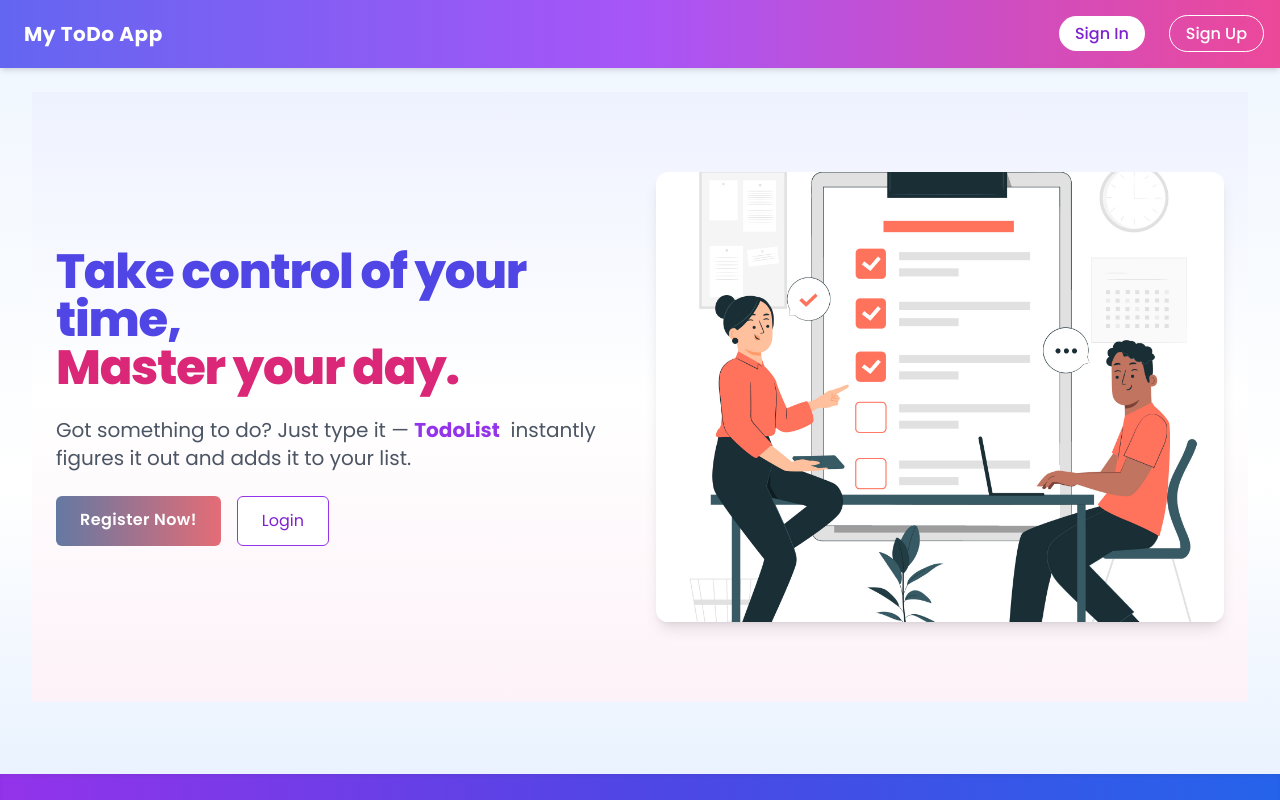
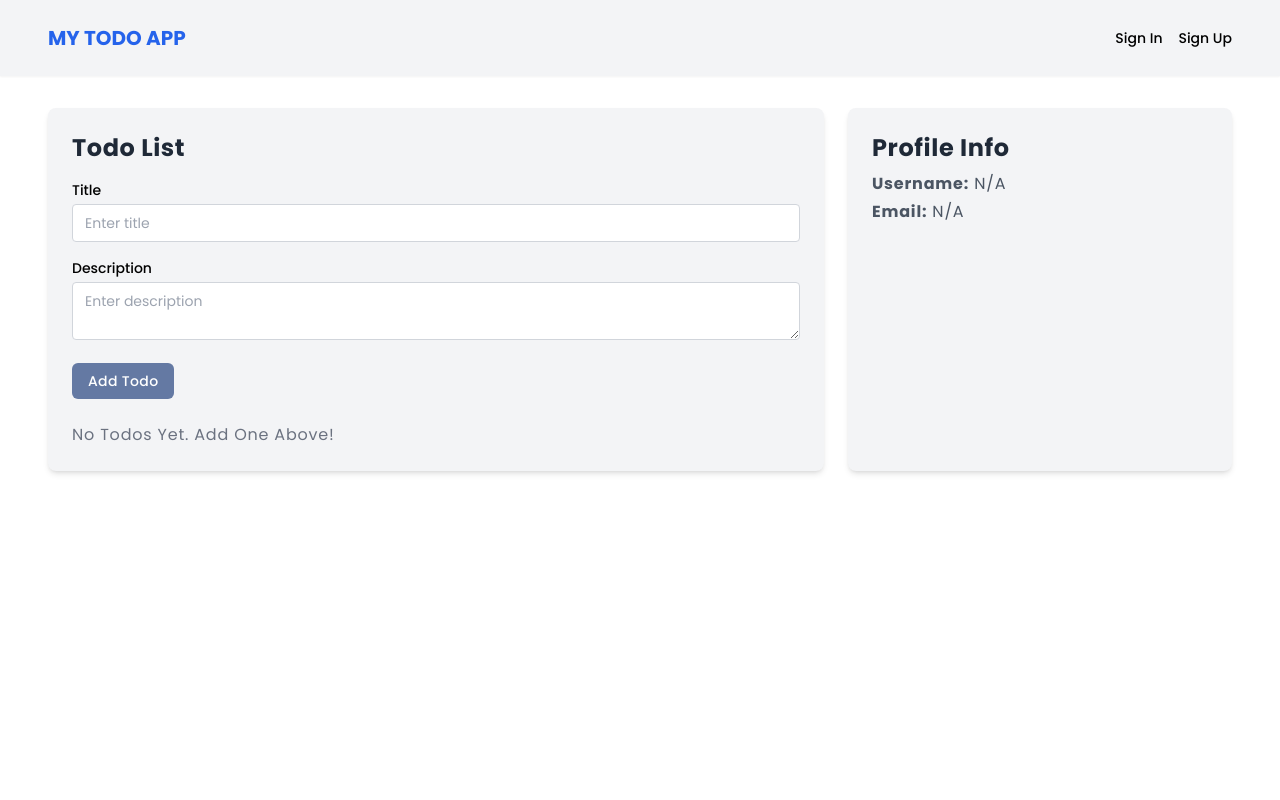
Before and after one commit to Banti067/TODO-APP-MERN-STACK, a React (Create React App) app in the folder frontend/: page /dashboard in a window 1280 px wide. Before the commit this address led to /. Shown: the top 800 px of the page. Built offline with nearby package versions, Linux system fonts and the light colour scheme.

Commit message:
Dashboard created

```diff
--- a/frontend/src/App.js
+++ b/frontend/src/App.js
@@ -20,9 +20,9 @@
       <Route
         path="/dashboard"
         element={
-          <SecureRoute>
+          // <SecureRoute>
             <TodoDashboard />
-          </SecureRoute>
+          // </SecureRoute>
         }
       />
     </Routes>
--- /dev/null
+++ b/frontend/src/components/Card/TodoCard.js
@@ -0,0 +1,106 @@
+import React, { useState } from "react";
+
+const TodoCard = () => {
+  const [todos, setTodos] = useState([]);
+  const [todoInput, setTodoInput] = useState({ title: "", description: "" });
+  const [isEditing, setIsEditing] = useState(null); // index of editing item
+
+  const handleChange = (e) => {
+    setTodoInput({ ...todoInput, [e.target.name]: e.target.value });
+  };
+
+  const handleAddOrUpdate = (e) => {
+    e.preventDefault();
+
+    if (!todoInput.title.trim()) return;
+
+    if (isEditing !== null) {
+      const updated = [...todos];
+      updated[isEditing] = todoInput;
+      setTodos(updated);
+      setIsEditing(null);
+    } else {
+      setTodos([...todos, todoInput]);
+    }
+
+    setTodoInput({ title: "", description: "" });
+  };
+
+  const handleEdit = (index) => {
+    setTodoInput(todos[index]);
+    setIsEditing(index);
+  };
+
+  const handleDelete = (index) => {
+    const updated = todos.filter((_, i) => i !== index);
+    setTodos(updated);
+    if (isEditing === index) {
+      setTodoInput({ title: "", description: "" });
+      setIsEditing(null);
+    }
+  };
+
+  return (
+    <div className="bg-gray-100 rounded-lg p-6 shadow-md w-full">
+      <h2 className="sub-title mb-4">Todo List</h2>
+
+      {/* Form */}
+      <form onSubmit={handleAddOrUpdate} className="space-y-4 mb-6">
+        <div>
+          <label className="block text-sm font-medium mb-1">Title</label>
+          <input
+            type="text"
+            name="title"
+            value={todoInput.title}
+            onChange={handleChange}
+            placeholder="Enter title"
+            className="w-full border border-gray-300 rounded px-3 py-2 text-sm"
+          />
+        </div>
+        <div>
+          <label className="block text-sm font-medium mb-1">Description</label>
+          <textarea
+            name="description"
+            value={todoInput.description}
+            onChange={handleChange}
+            placeholder="Enter description"
+            className="w-full border border-gray-300 rounded px-3 py-2 text-sm"
+          ></textarea>
+        </div>
+        <button type="submit" className="btn-primary px-4 py-2 text-sm text-white">
+          {isEditing !== null ? "Update Todo" : "Add Todo"}
+        </button>
+      </form>
+
+      {/* Todo Items */}
+      {todos.length === 0 ? (
+        <p className="description text-gray-500">No todos yet. Add one above!</p>
+      ) : (
+        <ul className="space-y-4">
+          {todos.map((todo, index) => (
+            <li key={index} className="bg-white p-4 rounded shadow-sm">
+              <h3 className="text-lg font-semibold text-gray-800">{todo.title}</h3>
+              <p className="text-sm text-gray-600">{todo.description}</p>
+              <div className="mt-3 flex gap-2">
+                <button
+                  onClick={() => handleEdit(index)}
+                  className="bg-yellow-500 text-white px-3 py-1 rounded text-xs"
+                >
+                  Update
+                </button>
+                <button
+                  onClick={() => handleDelete(index)}
+                  className="bg-red-500 text-white px-3 py-1 rounded text-xs"
+                >
+                  Delete
+                </button>
+              </div>
+            </li>
+          ))}
+        </ul>
+      )}
+    </div>
+  );
+};
+
+export default TodoCard;
--- a/frontend/src/pages/Auth/Login.js
+++ b/frontend/src/pages/Auth/Login.js
@@ -13,9 +13,9 @@
     try {
       e.preventDefault();
       const data = { email, password };
-      const res = await AuthServices.loginUSer(data);
+      const res = await AuthServices.loginUser(data);
       toast.success(res.data.message);
-      navigate("/home");
+      navigate("/dashboard");
       localStorage.setItem("todoapp", JSON.stringify(res.data));
     } catch (err) {
       toast.error(getErrorMessage(err));
--- a/frontend/src/pages/Auth/Register.js
+++ b/frontend/src/pages/Auth/Register.js
@@ -16,6 +16,7 @@
       const data = { email, password, username };
       const res = await AuthServices.registerUser(data);
       toast.success(res.data.message);
+       localStorage.setItem("todoapp", JSON.stringify(res.data));
       navigate("/login");
     } catch (err) {
       toast.error(getErrorMessage(err));
--- a/frontend/src/pages/TodoList/TodoDashboard.js
+++ b/frontend/src/pages/TodoList/TodoDashboard.js
@@ -0,0 +1,78 @@
+import React from "react";
+import { useNavigate, Link } from "react-router-dom";
+import { toast } from "react-hot-toast";
+import TodoCard from "../../components/Card/TodoCard";
+
+const Dashboard = () => {
+  const navigate = useNavigate();
+  const data = JSON.parse(localStorage.getItem("todoapp"));
+  const user = data?.user;
+
+  const handleLogout = () => {
+    localStorage.removeItem("todoapp");
+    toast.success("Logged out successfully!");
+    navigate("/login");
+  };
+
+  return (
+    <div className=" bg-white text-black">
+      {/* Navbar */}
+      <nav className="bg-gray-100 py-6 shadow-sm">
+        <div className="main-container flex justify-between items-center">
+          <Link to="/" className="text-xl font-bold text-blue-600">
+            MY TODO APP
+          </Link>
+
+          <div className="space-x-4 text-sm flex items-center">
+            {!user ? (
+              <>
+                <Link to="/login" className="hover:text-blue-600 font-medium">
+                  Sign In
+                </Link>
+                <Link to="/register" className="hover:text-blue-600 font-medium">
+                  Sign Up
+                </Link>
+              </>
+            ) : (
+              <>
+                <span className="text-gray-700 font-medium">
+                  Welcome, {user.username} 👋
+                </span>
+                <button
+                  onClick={handleLogout}
+                  className="btn-primary px-4 py-1 text-white text-sm"
+                >
+                  Logout
+                </button>
+              </>
+            )}
+          </div>
+        </div>
+      </nav>
+
+      {/* Profile Info Section */}
+      <div className="main-container mt-8">
+  <div className="flex flex-col md:flex-row justify-between gap-6">
+    {/* Left: Todo List Card */}
+    <div className=" flex-1">
+      <TodoCard />
+    </div>
+
+    {/* Right: Profile Info Card */}
+    <div className="bg-gray-100 rounded-lg p-6 shadow-md w-full md:max-w-sm">
+      <h2 className="sub-title mb-2">Profile Info</h2>
+      <p className="description mb-1">
+        <strong>Username:</strong> {user?.username || "N/A"}
+      </p>
+      <p className="description">
+        <strong>Email:</strong> {user?.email || "N/A"}
+      </p>
+    </div>
+  </div>
+</div>
+
+    </div>
+  );
+};
+
+export default Dashboard;
```
Also changed, not shown: 1 other file (tests, documents, lock files or other folders).
